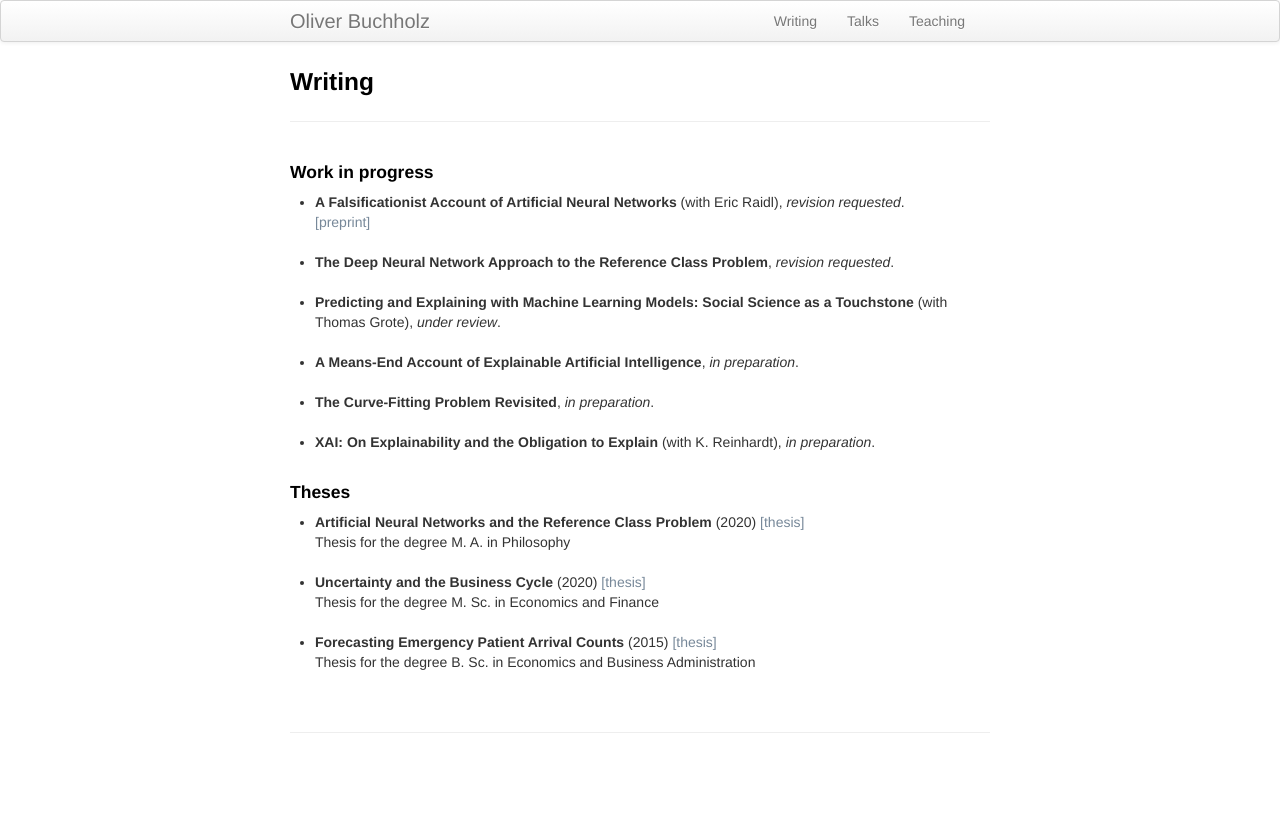
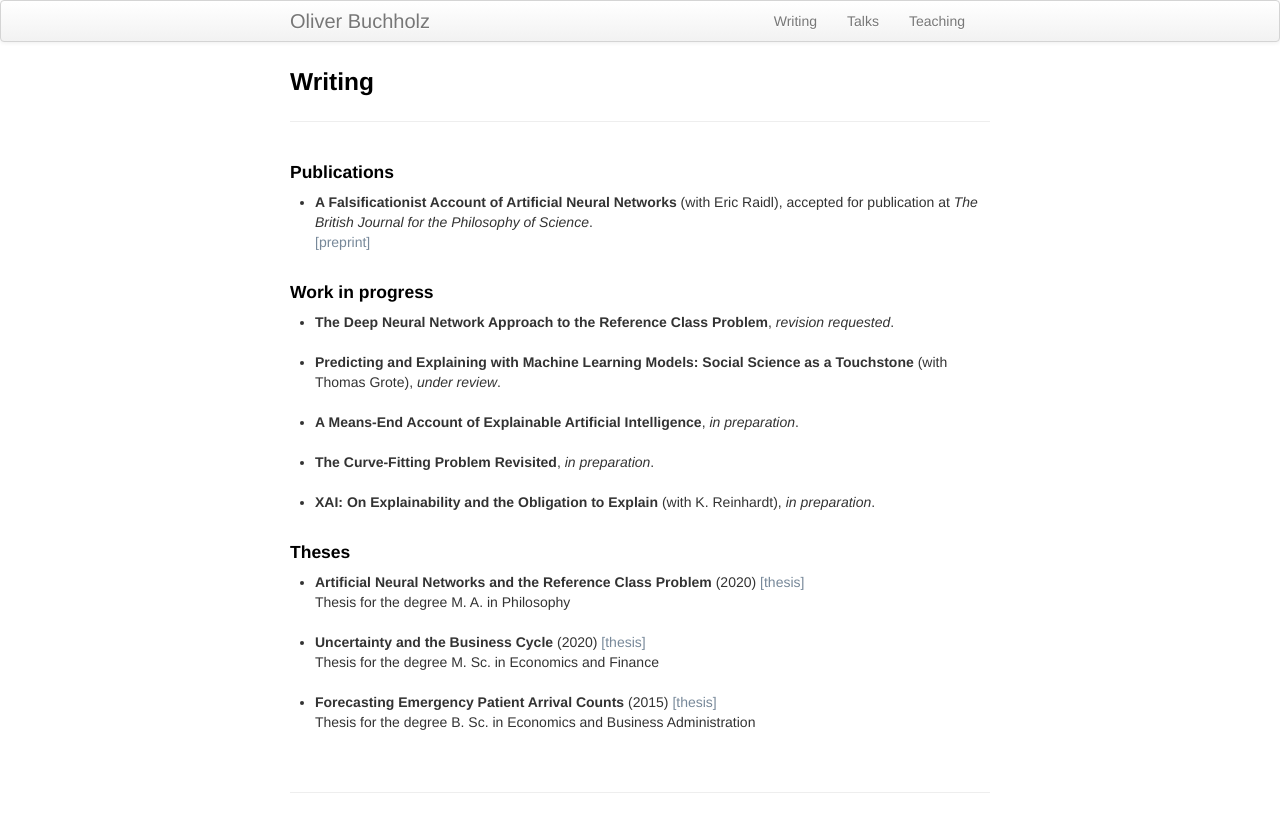
Before and after one commit to oliverbuchholz/oliverbuchholz.github.io, a Jekyll site: the page built from pages/writing.md, in a window 1280 px wide. Shown: the top 832 px of the page. Built offline with Jekyll 4.4.1, drawn with Linux system fonts in a browser that asks for light colours.

Commit message:
added falsification BJPS

```diff
--- a/pages/writing.md
+++ b/pages/writing.md
@@ -4,12 +4,16 @@ title: Writing
 description: Oliver Buchholz | Writing
 ---
 
+<h4>Publications</h4>
+
+<ul>
+<li><b>A Falsificationist Account of Artificial Neural Networks</b> (with Eric Raidl), accepted for publication at <i>The British Journal for the Philosophy of Science</i>.<br><a href= "https://arxiv.org/abs/2205.01421" target= "_blank">[preprint]</a><br><br>
+</li>
+</ul>
+
 <h4>Work in progress</h4>
 
 <ul>
-<li><b>A Falsificationist Account of Artificial Neural Networks</b> (with Eric Raidl), <i>revision requested</i>.<br><a href= "https://arxiv.org/abs/2205.01421" target= "_blank">[preprint]</a><br><br>
-</li>
-
 <li><b>The Deep Neural Network Approach to the Reference Class Problem</b>, <i>revision requested</i>.<br><br>
 </li>
 
```
